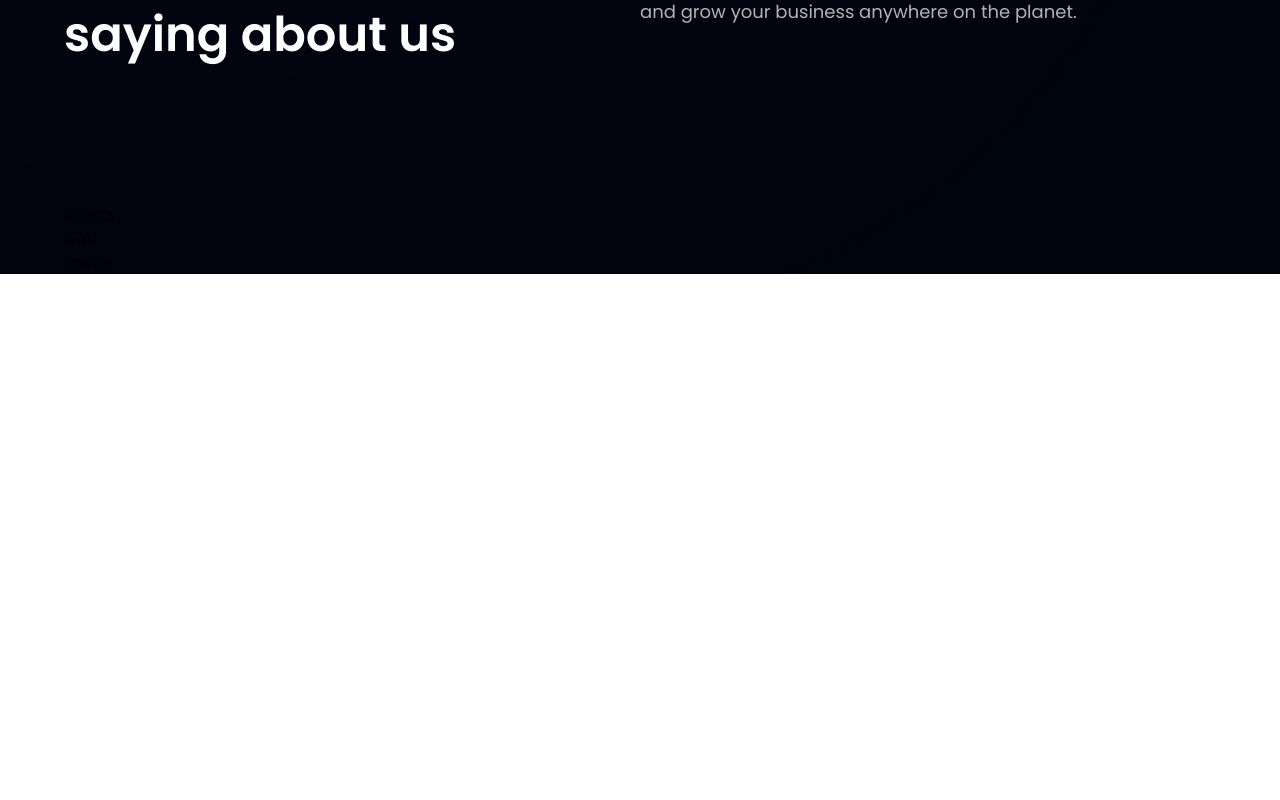
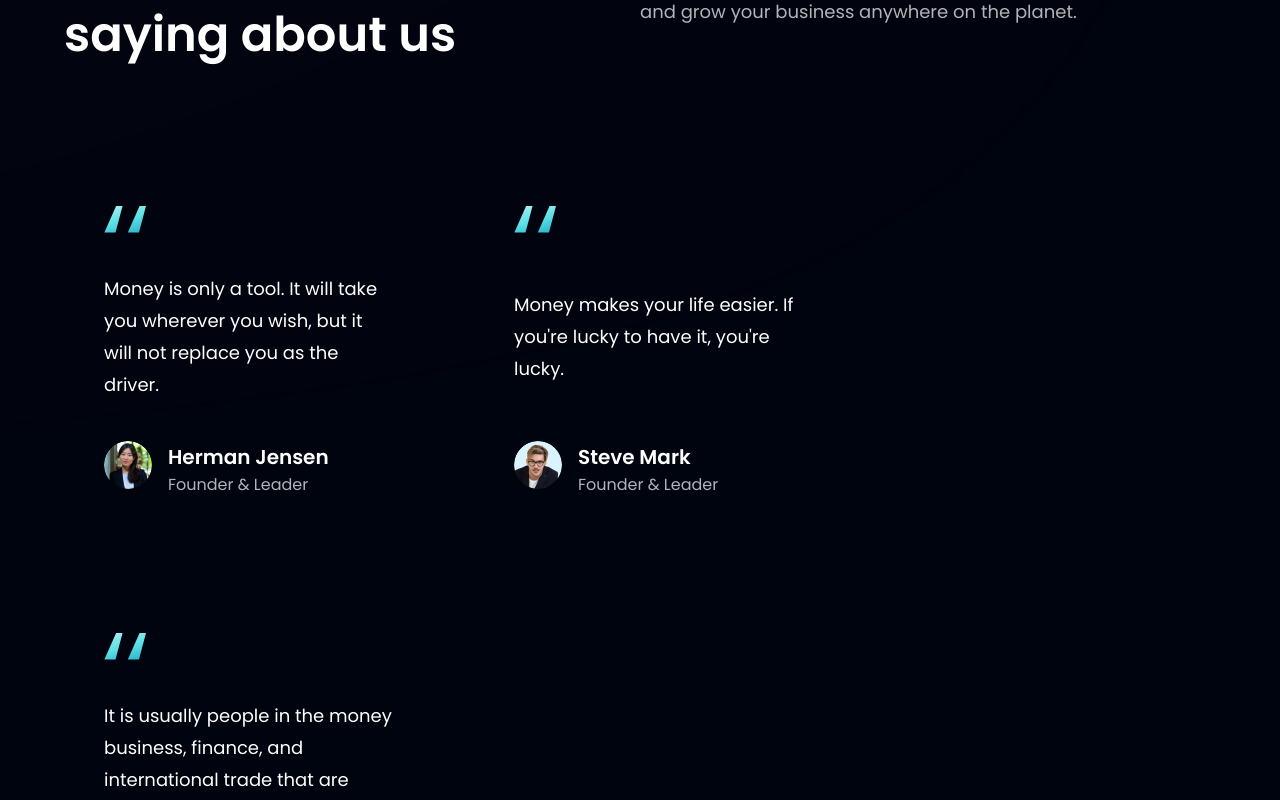
Before and after one commit to yeasinrafee/bank_modern_app, a React (Vite) app in the folder project_hoobank-main/: page / in a window 1280 px wide. Shown: the part 3040-3840 px from the top of the page. Before the commit the page ends 3314 px from the top, so only its background shows below. Built offline with nearby package versions, Linux system fonts and the light colour scheme.

Commit message:
Feedback card component are created

```diff
--- a/project_hoobank-main/src/components/FeedbackCard.jsx
+++ b/project_hoobank-main/src/components/FeedbackCard.jsx
@@ -1,9 +1,20 @@
-import React from 'react'
+import { quotes } from "../assets"
 
-const FeedbackCard = () => {
-  return (
-    <div>FeedbackCard</div>
-  )
-}
+const FeedbackCard = ({ content, name, title, img}) =>(
+  <div className="flex justify-between flex-col px-10 py-12 rounded-[20px]  max-w-[370px] md:mr-10 sm:mr-5 mr-0 my-5 feedback-card">
+    <img src={quotes} alt="double_qoutes" className="w-[42px] h-[27px] object-contain" />
+    <p className="font-poppins font-normal text-[18px] leading-[32px] text-white my-10">{content}</p>
+
+    <div className="flex flex-row">
+      <img src={img} alt={name} className="w-[48px] h-[48px] rounded-full"/>
+
+      <div className="flex flex-col ml-4">
+        <h4 className="font-poppins font-semibold text-[20px] leading-[32px] text-white">{name}</h4>
+        <p className="font-poppins font-normal text[16px] leading-[24px] text-dimWhite">{title}</p>
+      </div>
+    </div>
+  </div>
+
+)
 
 export default FeedbackCard
--- a/project_hoobank-main/src/components/Testimonials.jsx
+++ b/project_hoobank-main/src/components/Testimonials.jsx
@@ -13,6 +13,12 @@ const Testimonials = () =>(
         <p className={`${styles.paragraph} text-left max-w-[450px]`}>Everything you need to accept card payments and grow your business anywhere on the planet.</p>
       </div>
     </div>
+
+    <div className="flex flex-wrap sm:justify-start justify-center w-full feedbback-center relative z-[1]">
+      {feedback.map((card) => (
+        <FeedbackCard key={card.id} {...card}/>
+      ))}
+    </div>
   </section>
 )
 
```
